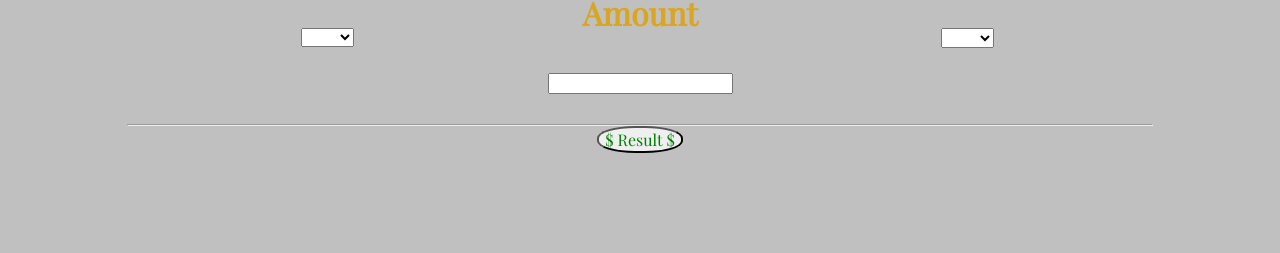
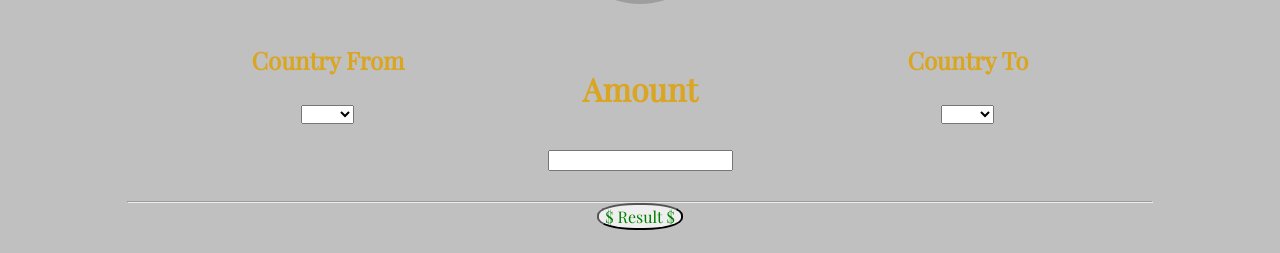
Before and after one commit to friedbergjon/api-currency-converter, a React (Create React App) app: page / in a window 1280 px wide. Shown: the part 292-545 px from the top of the page. Built offline with nearby package versions, Linux system fonts and the light colour scheme; grey boxes are pictures that could not be loaded.

Commit message:
styling update

```diff
--- a/src/style.css
+++ b/src/style.css
@@ -78,6 +78,7 @@ body {
 
 
 
+
   }
 
   .result-submit{
@@ -86,10 +87,12 @@ body {
       margin-bottom: 2em;
       font-family: 'Playfair Display', serif;
       color: green;
+
       border-radius: 45%;
   }
   .result-label{
       display: flex;
+      margin-top:1%;
       margin-bottom: 1%;
       justify-content: center;
       color: green;
@@ -140,7 +143,7 @@ body {
 hr.top-line {
 
     margin-top: 2em;
-    margin-bottom: -5%;
+    margin-bottom: 1%;
     display: block;
     overflow: hidden;
     border-style: inset;
```
